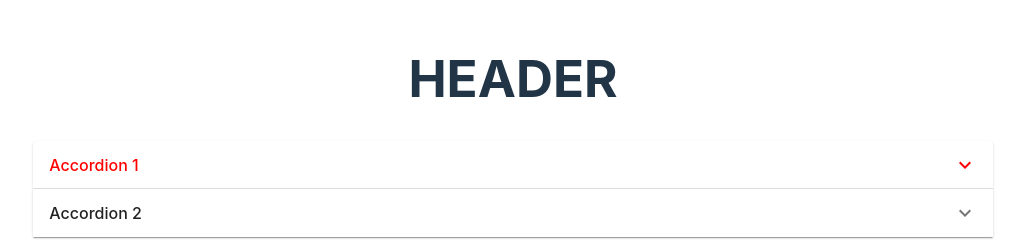
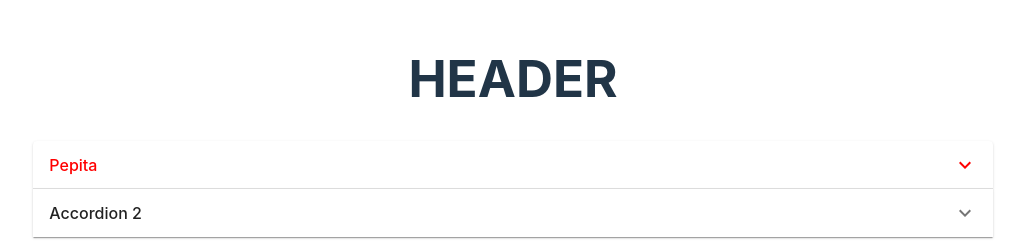
Before and after one commit to JuanAntonioLeonOjeda/WISEBIKES-FRONT, a React (Vite) app: page /about in a window 1280 px wide. Shown: the part 121-366 px from the top of the page, without its empty margins (127-1152 px from the left). Built offline with nearby package versions, Linux system fonts and the light colour scheme.

Commit message:
useContext done

```diff
--- a/src/App.jsx
+++ b/src/App.jsx
@@ -1,3 +1,4 @@
+import { useState } from 'react'
 import { RouterProvider } from 'react-router-dom'
 
 import userContext from './context/userContext'
@@ -7,10 +8,13 @@ import './App.css'
 
 function App() {
 
+  const [ userName, setUserName ] = useState('Pepita')
+
+  const value = { userName, setUserName}
   return (
     <>
-      <RouterProvider router={routerInst} />
-      <userContext.Provider value={{ userName: 'Pepita' }}>
+      <userContext.Provider value={value}>
+        <RouterProvider router={routerInst} />
       </userContext.Provider>
     </>
   )
--- a/src/context/userContext.js
+++ b/src/context/userContext.js
@@ -1,5 +1,5 @@
 import { createContext } from "react"
 
-const userContext = createContext({})
+const userContext = createContext({firstName: ''})
 
 export default userContext
--- a/src/pages/AboutUs.jsx
+++ b/src/pages/AboutUs.jsx
@@ -1,4 +1,4 @@
-import * as React from "react";
+import { useContext } from "react";
 import Accordion from "@mui/material/Accordion";
 import AccordionActions from "@mui/material/AccordionActions";
 import AccordionSummary from "@mui/material/AccordionSummary";
@@ -6,7 +6,11 @@ import AccordionDetails from "@mui/material/AccordionDetails";
 import ExpandMoreIcon from "@mui/icons-material/ExpandMore";
 import Button from "@mui/material/Button";
 
+import userContext from '../context/userContext'
+
 export default function AboutUs() {
+  const {userName} = useContext(userContext)
+
   return (
     <div>
       <Accordion>
@@ -17,7 +21,7 @@ export default function AboutUs() {
           color="primary"
           sx={{ color: "red" }}
         >
-          Accordion 1
+          {userName}
         </AccordionSummary>
         <AccordionDetails>
           Lorem ipsum dolor sit amet, consectetur adipiscing elit. Suspendisse
--- a/src/pages/Home.jsx
+++ b/src/pages/Home.jsx
@@ -1,15 +1,23 @@
-import { useEffect, useState } from 'react'
+import {
+  useEffect,
+   useState,
+   useContext
+  } from 'react'
 import Button from '../components/Button'
 
 import { Link } from 'react-router-dom'
 
 import Box from "@mui/material/Box";
 import Slider from "@mui/material/Slider";
+import Input from '@mui/material/Input';
 import {
   getAllUsers
 } from '../services/user.service'
 
+import userContext from '../context/userContext'
+
 const Home = () => {
+  const {setUserName} = useContext(userContext)
   const [ users, setUsers ] = useState([])
   const [ loading, setLoading ] = useState(true)
 
@@ -66,6 +74,12 @@ const Home = () => {
       )
     })
   }
+
+
+  const handleChange = (e) => {
+    setUserName(e.target.value)
+  }
+
   return (
     <>
       <h1>HOME</h1>
@@ -79,6 +93,7 @@ const Home = () => {
           onClick={handleClick}
         />
       </Box>
+      <Input onChange={handleChange} />
       {displayOptions()}
       {/* <button onClick={handleClick}>Get All Users</button> */}
       {loading ? <h3>Loading...</h3> : displayUsers()}
```
